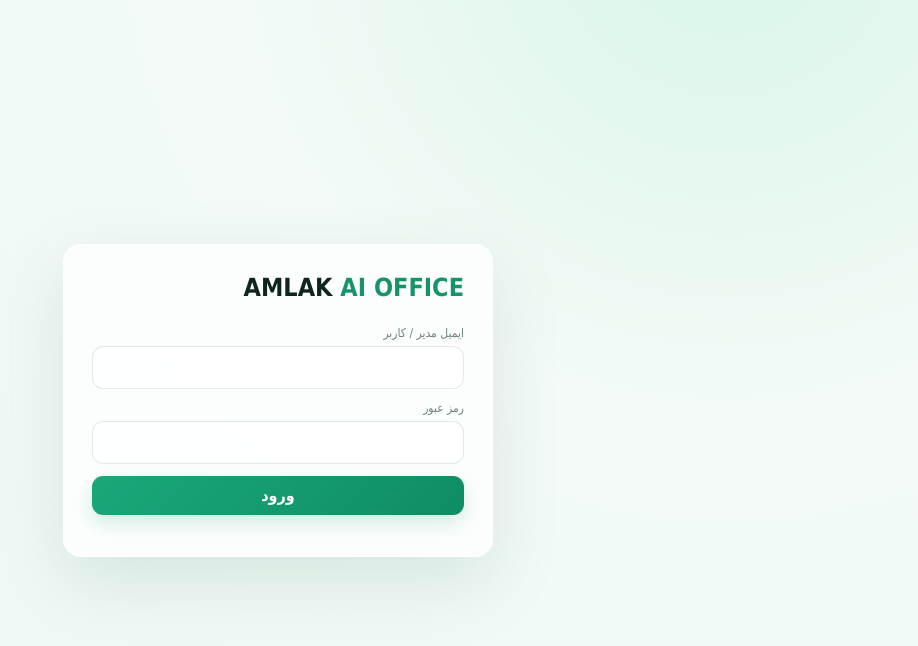
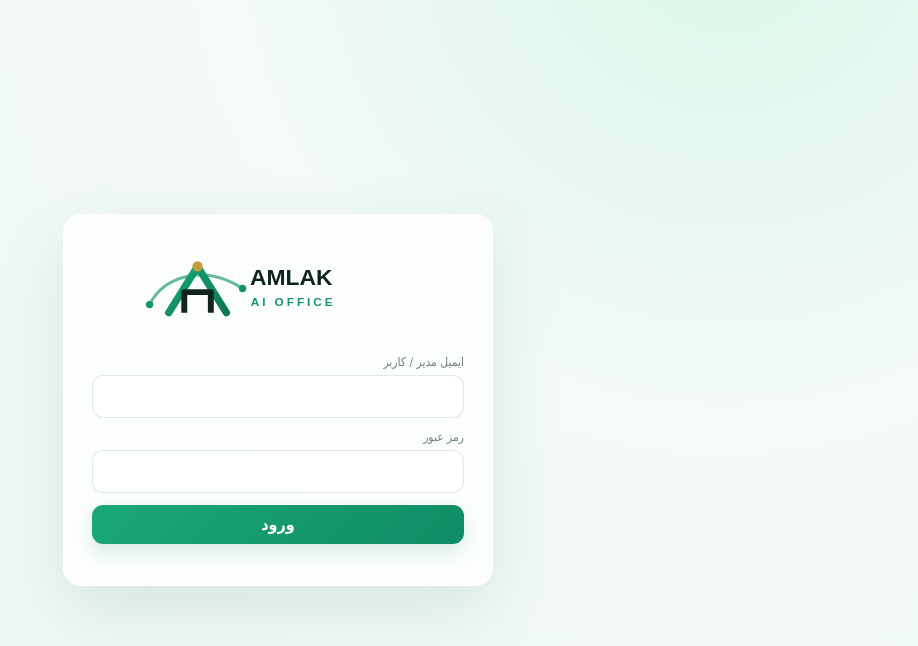
Before and after one commit to mobliran92-cyber/-amlak-ai-office, a website: page public/index.html in a window 1280 px wide. Shown: the whole page, without its empty margins (362-1280 px from the left). Drawn offline with Linux system fonts and the light colour scheme.

Commit message:
Use AMLAK AI OFFICE brand logo across login and app shell

```diff
--- a/public/index.html
+++ b/public/index.html
@@ -33,9 +33,9 @@ input,select,textarea{background:rgba(255,255,255,.72);border:1px solid var(--li
 </style>
 </head>
 <body>
-<div id="login" class="login"><div class="card"><div class="logo">AMLAK <b>AI OFFICE</b></div><div class="field"><label>ایمیل مدیر / کاربر</label><input id="email" type="email"></div><div class="field"><label>رمز عبور</label><input id="password" type="password"></div><button class="btn" style="width:100%" onclick="login()">ورود</button><p id="loginMsg" class="muted"></p></div></div>
+<div id="login" class="login"><div class="card"><img src="/logo.svg" alt="AMLAK AI OFFICE" style="width:min(310px,90%);display:block;margin:0 auto 24px"><div class="field"><label>ایمیل مدیر / کاربر</label><input id="email" type="email"></div><div class="field"><label>رمز عبور</label><input id="password" type="password"></div><button class="btn" style="width:100%" onclick="login()">ورود</button><p id="loginMsg" class="muted"></p></div></div>
 <div id="app" class="hidden">
-<header><div class="brand">AMLAK <span>AI OFFICE</span></div><nav id="nav"></nav><button class="ghost" onclick="logout()">خروج</button></header>
+<header><div class="brand"><img src="/logo.svg" alt="AMLAK AI OFFICE" style="height:42px;width:auto;display:block"></div><nav id="nav"></nav><button class="ghost" onclick="logout()">خروج</button></header>
 <main id="view"></main>
 </div>
 <div id="toast" class="toast hidden"></div>
```
